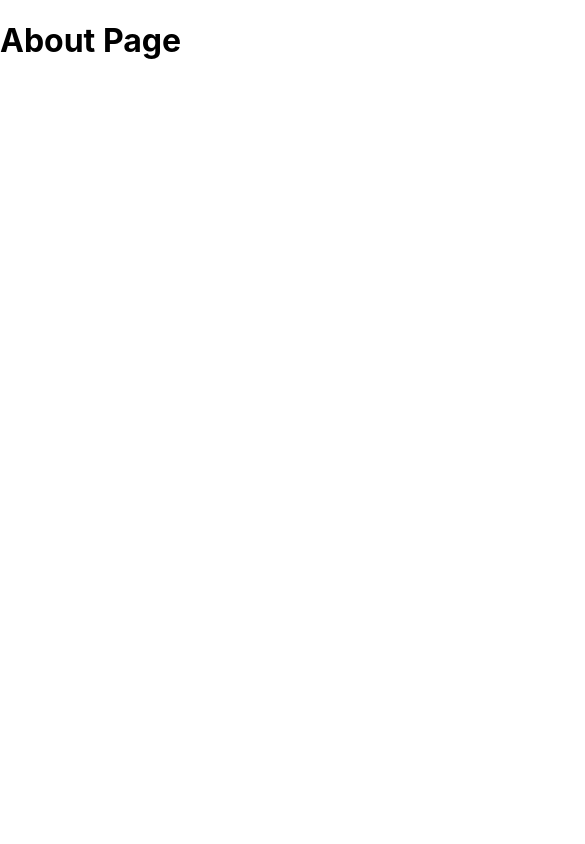
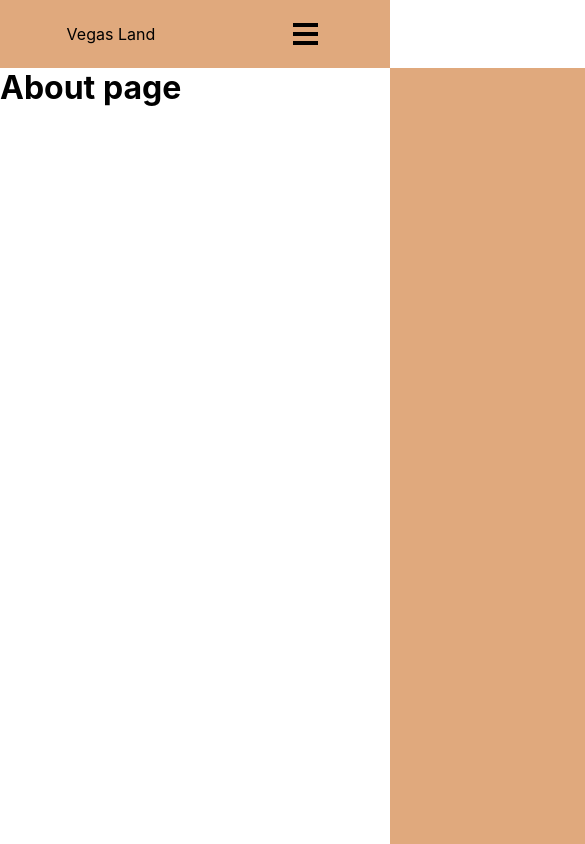
Before and after one commit to dbaluyut/Vegas-Land, a React (Create React App) app in the folder client/: page /about in a window 390 px wide. Shown: the whole page, 585 px wide, since content can reach past the window. Built offline with nearby package versions, Linux system fonts and the light colour scheme.

Commit message:
add navbar

```diff
--- /dev/null
+++ b/client/src/ui/Navbar.js
@@ -0,0 +1,37 @@
+import React from "react";
+
+import Bars from "../views/Bars";
+import Restaurants from "../views/Restaurants";
+import Experiences from "../views/Experiences";
+import About from "../views/About";
+
+import styles from "./Navbar.module.css";
+
+export function Navbar() {
+  return (
+    <nav>
+      <div className="logo">
+        <p>Vegas Land</p>
+      </div>
+      <ul className={styles.nav_links}>
+        <li>
+          <a href="http://localhost:3000/bars">Bars</a>
+        </li>
+        <li>
+          <a href="http://localhost:3000/restaurants">Restaurants</a>
+        </li>
+        <li>
+          <a href="http://localhost:3000/experiences">Experiences</a>
+        </li>
+        <li>
+          <a href="http://localhost:3000/about">Our Team</a>
+        </li>
+      </ul>
+      <div className={styles.burger}>
+        <div className={styles.line1}></div>
+        <div className={styles.line2}></div>
+        <div className={styles.line3}></div>
+      </div>
+    </nav>
+  );
+}
--- /dev/null
+++ b/client/src/ui/Navbar.module.css
@@ -0,0 +1,81 @@
+* {
+  margin: 0px;
+  padding: 0px;
+  box-sizing: border-box;
+}
+
+nav {
+  display: flex;
+  justify-content: space-around;
+  align-items: center;
+  min-height: 8vh;
+  background-color: #e0a97d;
+}
+
+.nav_links {
+  display: flex;
+  justify-content: space-around;
+  width: 30%;
+}
+.nav_links li {
+  list-style: none;
+}
+.nav_links a {
+  text-decoration: none;
+  font-size: 20px;
+  font-family: oregano;
+  color: #000;
+  letter-spacing: 1px;
+}
+
+.burger {
+  display: none;
+  cursor: pointer;
+}
+
+.burger div {
+  width: 25px;
+  height: 4px;
+  background-color: #000;
+  margin: 5px;
+}
+
+/* @media (max-width: 768px) {
+    nav ul {
+      flex-direction: column;
+    }
+  } */
+
+@media (max-width: 1024px) {
+  .nav_links {
+    /* display: flex;
+    justify-content: space-around; */
+    width: 60%;
+  }
+}
+
+@media (max-width: 768px) {
+  .nav_links {
+    position: absolute;
+    right: 0px;
+    height: 92vh;
+    top: 8vh;
+    background-color: #e0a97d;
+    display: flex;
+    flex-direction: column;
+    align-items: center;
+    width: 50%;
+    transform: translateX(100%);
+    transition: transform 0.5s ease-in;
+  }
+  .nav_links li {
+    opacity: 0;
+  }
+  .burger {
+    display: block;
+  }
+}
+
+.nav-active {
+  transform: translateX(0%);
+}
--- a/client/src/views/About.js
+++ b/client/src/views/About.js
@@ -1,5 +1,12 @@
-import React from "react"
+import React from "react";
+
+import { Navbar } from "../ui/Navbar";
 
 export default function About() {
-  return <h1>About Page</h1>
+  return (
+    <div>
+      <Navbar />
+      <h1>About page</h1>
+    </div>
+  );
 }
--- a/client/src/views/Bars.js
+++ b/client/src/views/Bars.js
@@ -1,5 +1,12 @@
-import React from "react"
+import React from "react";
+
+import { Navbar } from "../ui/Navbar";
 
 export default function Bars() {
-  return <h1>Bars Page</h1>
+  return (
+    <div>
+      <Navbar />
+      <h2>Bars</h2>
+    </div>
+  );
 }
--- a/client/src/views/Experiences.js
+++ b/client/src/views/Experiences.js
@@ -1,5 +1,12 @@
 import React from "react"
 
+import { Navbar } from "../ui/Navbar";
+
 export default function Experiences() {
-  return <h1>Experiences Page</h1>
+  return (
+  <div>
+    <Navbar />
+   <h1>Experiences page</h1>
+   </div>
+   );
 }
--- a/client/src/views/Home.js
+++ b/client/src/views/Home.js
@@ -1,5 +1,12 @@
 import React from "react"
 
+import { Navbar } from "../ui/Navbar";
+
 export default function Home() {
-  return <h1>Home Page</h1>
+  return (
+    <div>
+      <Navbar />
+    <h1>Homepage</h1>
+     </div>
+     );
 }
--- a/client/src/views/Restaurants.js
+++ b/client/src/views/Restaurants.js
@@ -1,5 +1,12 @@
-import React from "react"
+import React from "react";
+
+import { Navbar } from "../ui/Navbar";
 
 export default function Restaurants() {
-  return <h1>Restaturants Page</h1>
+  return (
+    <div>
+      <Navbar />
+     <h1>Restaturants Page</h1>
+    </div>
+  );
 }
```
Also changed, not shown: 1 other file (tests, documents, lock files or other folders).
